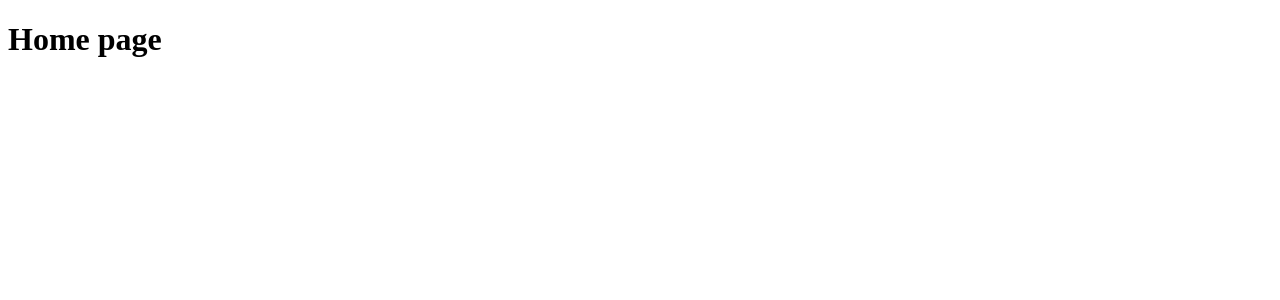
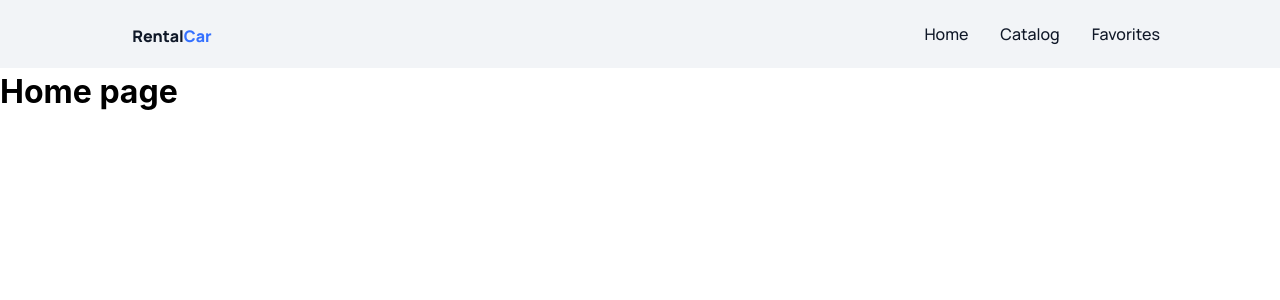
Before and after one commit to Pozniak17/rental-car-app, a Next.js app: page / in a window 1280 px wide. Shown: the top 300 px of the page. Built offline with nearby package versions, Linux system fonts and the light colour scheme.

Commit message:
Add routing and create layout

```diff
--- a/app/globals.css
+++ b/app/globals.css
@@ -1,42 +1,25 @@
-/* :root {
-  --background: #ffffff;
-  --foreground: #171717;
+body {
+  line-height: 1.5;
+  font-family: Inter, sans-serif;
 }
 
-@media (prefers-color-scheme: dark) {
-  :root {
-    --background: #0a0a0a;
-    --foreground: #ededed;
-  }
-}
-
-html,
-body {
-  max-width: 100vw;
-  overflow-x: hidden;
-}
-
-body {
-  color: var(--foreground);
-  background: var(--background);
-  font-family: Arial, Helvetica, sans-serif;
-  -webkit-font-smoothing: antialiased;
-  -moz-osx-font-smoothing: grayscale;
-}
-
-* {
-  box-sizing: border-box;
-  padding: 0;
+h1,
+h2,
+h3,
+h4,
+h5,
+h6,
+p {
   margin: 0;
 }
 
-a {
-  color: inherit;
-  text-decoration: none;
+ul,
+ol {
+  margin: 0;
+  padding: 0;
 }
 
-@media (prefers-color-scheme: dark) {
-  html {
-    color-scheme: dark;
-  }
-} */
+img {
+  display: block;
+  max-width: 100%;
+}
--- a/app/layout.tsx
+++ b/app/layout.tsx
@@ -1,20 +1,30 @@
-import type { Metadata } from "next";
-import { Geist, Geist_Mono } from "next/font/google";
-import "./globals.css";
+import type { Metadata } from 'next';
+import { Geist, Geist_Mono, Manrope } from 'next/font/google';
+
+// Нормалізація стилів
+import 'modern-normalize';
+import './globals.css';
+import Header from '@/components/Header/Header';
 
 const geistSans = Geist({
-  variable: "--font-geist-sans",
-  subsets: ["latin"],
+  variable: '--font-geist-sans',
+  subsets: ['latin'],
 });
 
 const geistMono = Geist_Mono({
-  variable: "--font-geist-mono",
-  subsets: ["latin"],
+  variable: '--font-geist-mono',
+  subsets: ['latin'],
+});
+
+const monropeSans = Manrope({
+  variable: '--font-manrope',
+  subsets: ['latin'],
 });
 
 export const metadata: Metadata = {
-  title: "Create Next App",
-  description: "Generated by create next app",
+  title: 'RentalCar app',
+  description:
+    'Шукаєте авто на прокат? RentalCar пропонує автомобілі будь-якого класу за найкращими цінами. Підтримка 24/7, повне страхування та швидке бронювання.',
 };
 
 export default function RootLayout({
@@ -24,8 +34,9 @@ export default function RootLayout({
 }>) {
   return (
     <html lang="en">
-      <body className={`${geistSans.variable} ${geistMono.variable}`}>
-        {children}
+      <body className={`${geistSans.variable} ${geistMono.variable} ${monropeSans.variable}`}>
+        <Header />
+        <main>{children}</main>
       </body>
     </html>
   );
--- /dev/null
+++ b/components/Header/Header.module.css
@@ -0,0 +1,53 @@
+/* components/Header/Header.module.css */
+
+.header {
+  background-color: #f2f4f7;
+  color: #101828;
+  height: 68px;
+  display: flex;
+  align-items: center;
+  padding: 24px 120px 24px 120px;
+  justify-content: space-between;
+
+  border-bottom: 1px solid #f2f4f7;
+}
+
+.logo {
+  width: 104px;
+  height: 16px;
+  /* color: #101828; */
+}
+
+.accent {
+  color: #3470ff;
+}
+
+.navigation {
+  display: flex;
+  list-style: none;
+  gap: 32px;
+}
+
+.logo {
+  color: #101828;
+
+  font-family: var(--font-manrope);
+  font-size: 16px;
+  font-weight: 800;
+  line-height: 20px;
+  text-align: center;
+}
+
+.link {
+  color: #101828;
+  text-decoration: none;
+  font-family: var(--font-manrope);
+  font-size: 16px;
+  font-weight: 500;
+  line-height: 20px;
+  text-align: center;
+}
+
+.link:active {
+  color: #0b44cd;
+}
--- /dev/null
+++ b/components/Header/Header.tsx
@@ -0,0 +1,41 @@
+import Link from 'next/link';
+// import { usePathname } from 'next/navigation';
+import css from './Header.module.css';
+
+export const Header = () => {
+  // const pathname = usePathname();
+  return (
+    <header className={css.header}>
+      <h1 className={css.logo}>
+        Rental
+        <span className={css.accent}>Car</span>
+      </h1>
+      <nav aria-label="Main Navigation">
+        <ul className={css.navigation}>
+          <li>
+            <Link href="/" aria-label="Home" className={css.link}>
+              Home
+            </Link>
+          </li>
+          <li>
+            <Link
+              href="/catalog"
+              aria-label="Catalog"
+              // className={`${css.link} ${pathname === '/catalog' ? css.active : ''}`}
+              className={css.link}
+            >
+              Catalog
+            </Link>
+          </li>
+          <li>
+            <Link href="/favorites" aria-label="Favorites" className={css.link}>
+              Favorites
+            </Link>
+          </li>
+        </ul>
+      </nav>
+    </header>
+  );
+};
+
+export default Header;
--- /dev/null
+++ b/declarations.d.ts
@@ -0,0 +1 @@
+declare module 'modern-normalize';
--- a/package.json
+++ b/package.json
@@ -9,6 +9,7 @@
     "lint": "eslint"
   },
   "dependencies": {
+    "modern-normalize": "^3.0.1",
     "next": "16.1.6",
     "react": "19.2.3",
     "react-dom": "19.2.3"
```
Also changed, not shown: public/Logo.svg (added), 1 other file (tests, documents, lock files or other folders).
